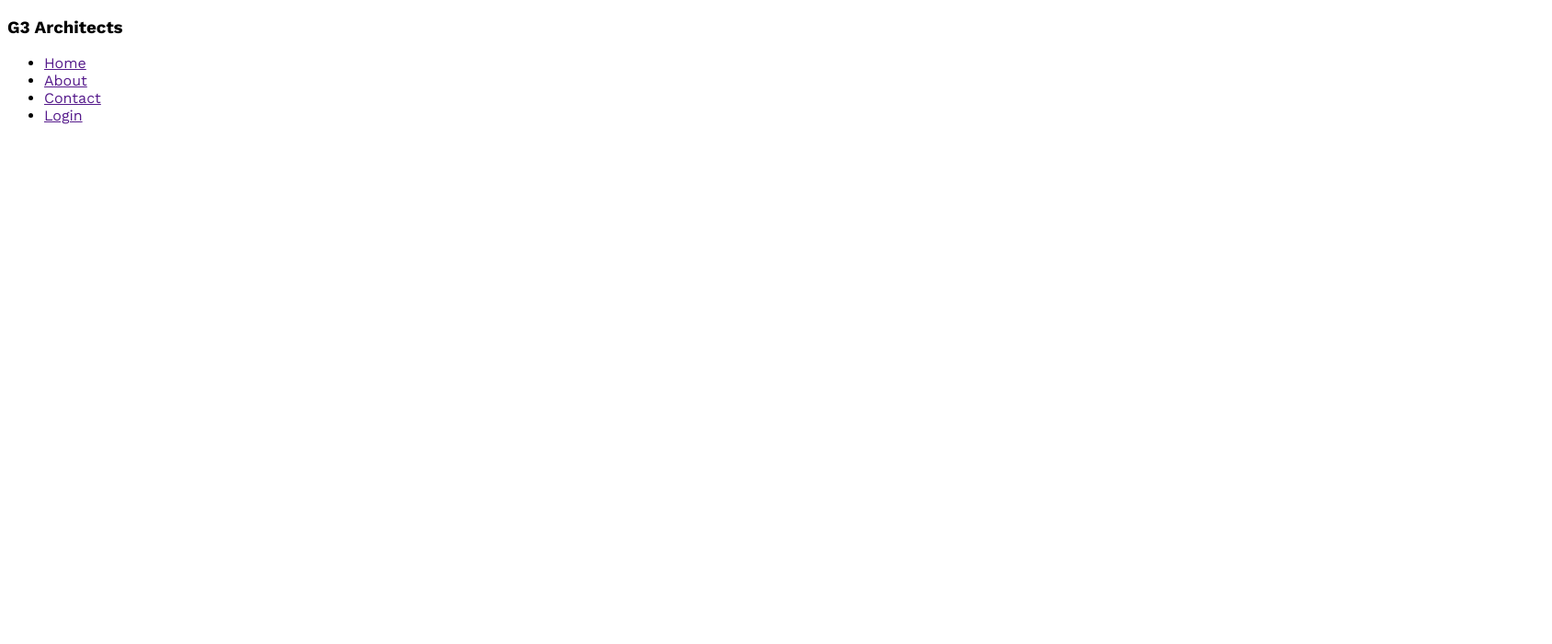
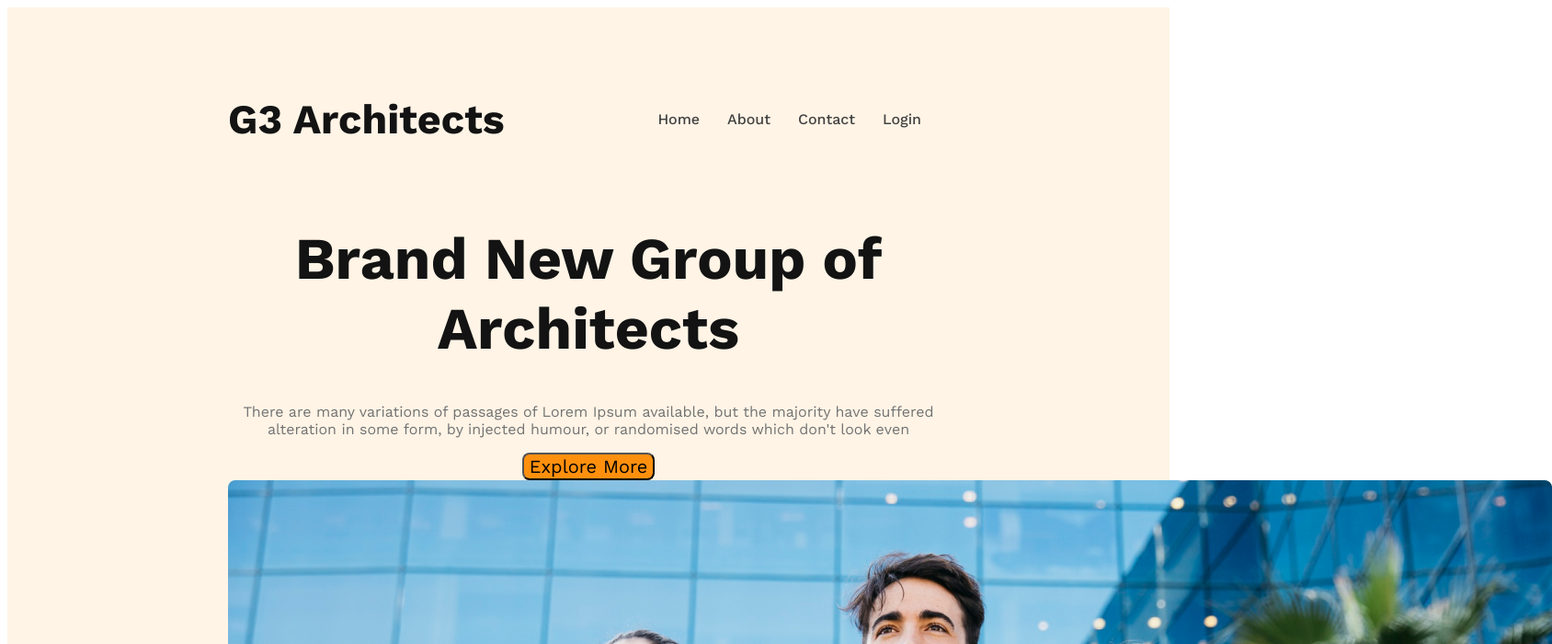
Before and after one commit to saltuk44/g3-architect-website, a plain HTML site: page images/index.html in a window 1280 px wide. Shown: the top 700 px of the page at 92% size, 1688 px wide, since content can reach past the window. Drawn offline with nearby package versions, Linux system fonts and the light colour scheme.

Commit message:
added new header

```diff
--- a/images/index.html
+++ b/images/index.html
@@ -9,7 +9,7 @@
 <body>
     <header>
         <nav>
-            <h3>G3 Architects</h3>
+            <h3 class="nav-title">G3 Architects</h3>
             <ul>
                 <!-- li*4>a -->
                 <li><a href="">Home</a></li>
@@ -18,6 +18,19 @@
                 <li><a href="">Login</a></li>
             </ul>
         </nav>
+        <div class="banner">
+            <div class="banner-content">
+                <h1 class="banner-title">Brand New Group of Architects</h1>
+            <!-- p.banner-description -->
+            <p class="banner-description">
+                There are many variations of passages of Lorem Ipsum available, but the majority have suffered alteration in some form, by injected humour, or randomised words which don't look even
+            </p>
+            <!-- btn.btn-primary -->
+            <button class="btn-primary">Explore More</button>
+            </div>
+            <img src="./banner.png" alt="">
+
+        </div>
     </header>
     <main>
 
--- a/images/styles/architects.css
+++ b/images/styles/architects.css
@@ -1,6 +1,55 @@
 /* work sans font form google fonts */
 @import url('https://fonts.googleapis.com/css2?family=Work+Sans:wght@400;500;600;700;800&display=swap');
-
+/* shared styles */
 *{
     font-family: 'Work Sans', sans-serif;
 }
+.btn-primary{
+    background-color: #FF900E;
+    border-radius: 8px;
+    font-size: 20px;
+}
+
+/* header styles */
+header{
+    background: rgba(255, 144, 14, 0.10);
+    padding: 50px 240px;
+}
+nav{
+    display: flex;
+    justify-content: space-between;
+    align-items: center;
+}
+.nav-title{
+    font-size: 2.8rem;
+    font-weight: 700;
+    color: #131313;
+}
+
+nav > ul {
+    display: flex;
+}
+nav li{
+    list-style: none;
+    margin-right: 30px;
+    font-weight: 500;
+    font-size: 1rem;
+}
+nav li a{
+    text-decoration: none;
+    color: #424242;
+}
+/* banner styles */
+.banner-content{
+    max-width: 800px;
+    text-align: center;
+    margin: 0 auto;
+}
+.banner-title{
+    font-size: 4rem;
+    font-weight: 700;
+    color: #131313;
+}
+.banner-description{
+    color: #727272;
+}
```
